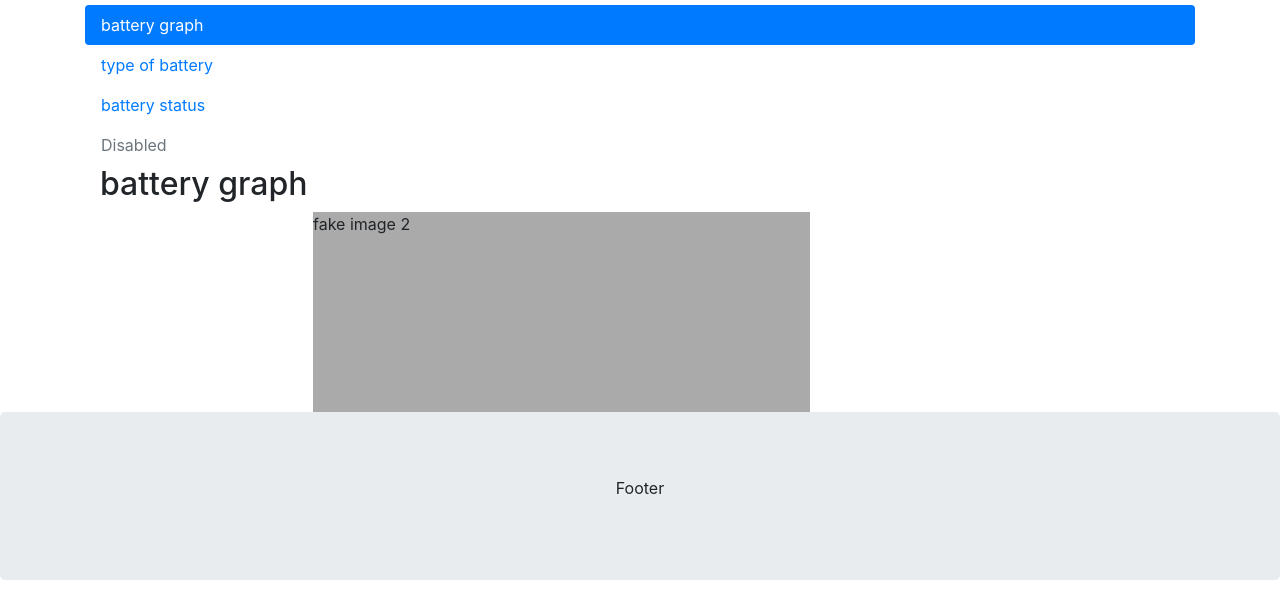
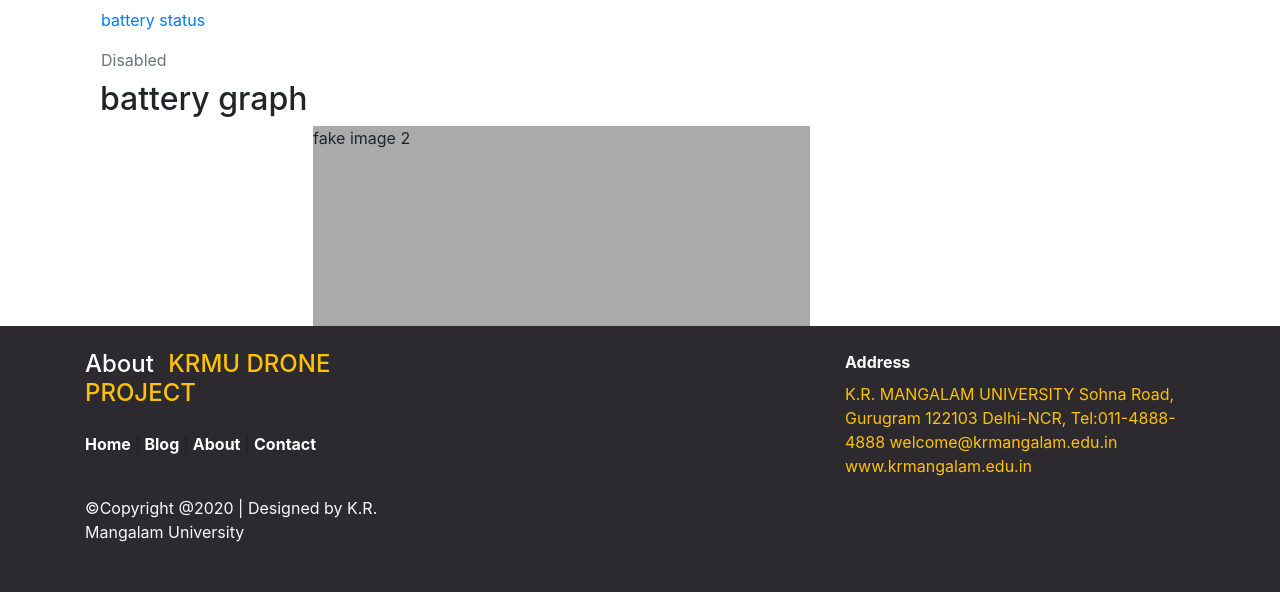
Before and after one commit to manavdewan02/dummy-drone, a plain HTML site: page index.html in a window 1280 px wide. Shown: the part 724-1316 px from the top of the page. Drawn offline with nearby package versions, Linux system fonts and the light colour scheme.

Commit message:
Update index.html

```diff
--- a/index.html
+++ b/index.html
@@ -1,4 +1,3 @@
-<!DOCTYPE html>
 <html lang="en">
 <head>
   <title>drone project</title>
@@ -91,10 +90,48 @@
     </div>
   </div>
 </div>
+<!-- footer -->
+     <footer  style="background-color: #2c292f">
+        <div class="container">
+            <div class="row ">
+                <div class="col-md-4 text-center text-md-left ">
 
-<div class="jumbotron text-center" style="margin-bottom:0">
-  <p>Footer</p>
-</div>
+                    <div class="py-0">
+                        <h4 class="my-4 text-white">About <span class="mx-2 text-warning">KRMU DRONE PROJECT</span></h4>
 
+                        <p class="footer-links font-weight-bold">
+                            <a class="text-white" href="#">Home</a>
+                            |
+                            <a class="text-white" href="#">Blog</a>
+                            |
+                            <a class="text-white" href="#">About</a>
+                            |
+                            <a class="text-white" href="#">Contact</a>
+                        </p>
+                        <p class="text-light py-4 mb-4">&copy;Copyright @2020 | Designed by K.R. Mangalam University</p>
+                    </div>
+                </div>
+
+                <div class="col-md-4 text-white text-center text-md-left ">
+                    <div class="py-2 my-4">
+
+
+
+                    </div>
+                </div>
+
+                <div class="col-md-4 text-white my-4 text-center text-md-left ">
+                    <span class=" font-weight-bold ">Address</span>
+					<p class="text-warning my-2" > K.R. MANGALAM UNIVERSITY
+									 Sohna Road, Gurugram 122103 Delhi-NCR,
+									 Tel:011-4888-4888
+                                     welcome@krmangalam.edu.in
+                                     www.krmangalam.edu.in</p>
+
+                </div>
+            </div>
+        </div>
+     </footer>
+     <!-- end of footer -->
 </body>
 </html>
```
